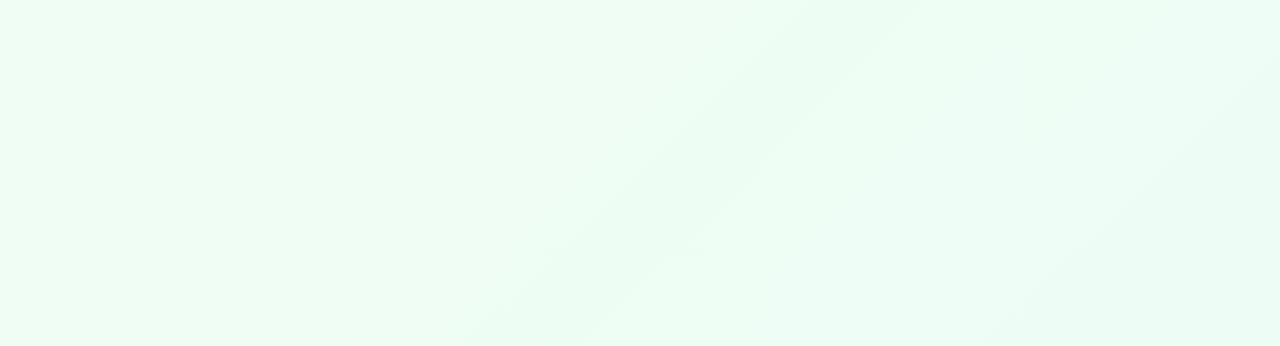
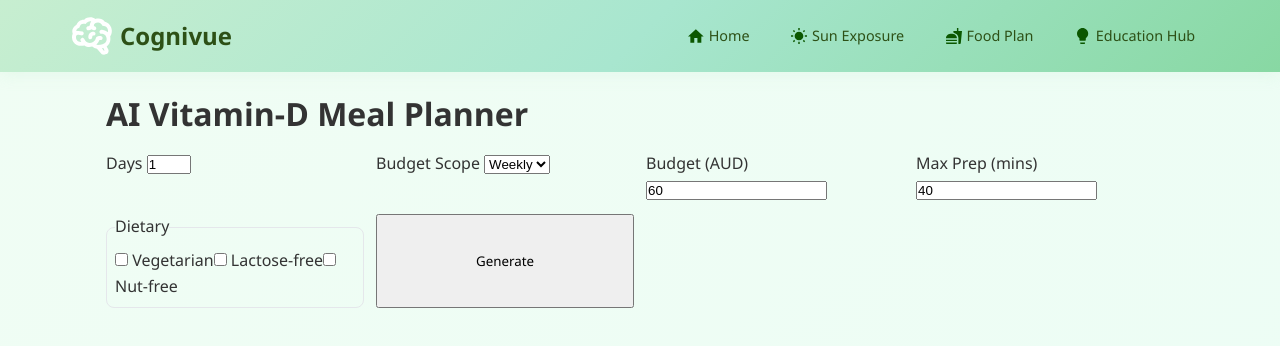
Before and after one commit to para0007-dev/cognivue, a Vue app: page /mealplanner in a window 1280 px wide. Before the commit this address had no page. Shown: the top 346 px of the page. Built offline with nearby package versions, Linux system fonts and the light colour scheme; sample sign-in values are in the browser's storage.

Commit message:
Barebones mealplanner implementation

```diff
--- a/src/router/index.js
+++ b/src/router/index.js
@@ -11,6 +11,7 @@ import VitaminDInadequateView from '@/views/VitaminDInadequateView.vue'
 import HealthImpactView from '@/views/HealthImpactView.vue'
 import Nutrition from '@/views/Nutrition.vue'
 import DataAwareness from '@/views/DataAwareness.vue'
+import MealPlannerView from '../views/MealPlannerView.vue'
 
 const routes = [
   {
@@ -72,7 +73,13 @@ const routes = [
     name: 'DataAwareness',
     component: DataAwareness,
     meta: { requiresAuth: true }
-  }
+  },
+  {
+    path: '/mealplanner',
+    name: 'MealPlanner',
+    component: MealPlannerView,
+    meta: { requiresAuth: true }
+  },
 ]
 
 const router = createRouter({
--- a/src/services/api.js
+++ b/src/services/api.js
@@ -106,6 +106,15 @@ export const insightsAPI = {
   },
 };
 
+export const mealAI = {
+  generate: (payload) =>
+    apiRequest('/mealplanner/api/meal-plan/ai-generate/', {
+      method: 'POST',
+      body: JSON.stringify(payload),
+    }),
+};
+
+
 
 // Export base if needed elsewhere
 export const API_BASE_URL = BASE;
--- /dev/null
+++ b/src/views/MealPlannerView.vue
@@ -0,0 +1,97 @@
+<script setup lang="ts">
+import { ref } from 'vue'
+import Header from '@/components/Header.vue'
+import { mealAI } from '@/services/api.js'
+
+const days = ref(1)
+const budgetScope = ref('weekly')
+const budgetAud = ref(60)
+const maxPrep = ref(40)
+const dietary = ref<string[]>([]) // ['vegetarian','lactose-free','nut-free']
+
+const loading = ref(false)
+const error = ref<string|null>(null)
+const result = ref<any|null>(null)
+
+async function generatePlan(){
+  loading.value = true; error.value = null; result.value = null
+  try {
+    const res = await mealAI.generate({
+      days: days.value,
+      budget_scope: budgetScope.value,
+      budget_aud: budgetAud.value,
+      max_prep_minutes: maxPrep.value,
+      dietary: dietary.value
+    })
+    if (!res.success) throw new Error(res.error || 'Failed')
+    result.value = res
+  } catch (e:any) {
+    error.value = e?.message || 'Failed to generate'
+  } finally { loading.value = false }
+}
+</script>
+
+<template>
+  <Header />
+  <div class="mp container">
+    <h1>AI Vitamin-D Meal Planner</h1>
+
+    <form class="controls" @submit.prevent="generatePlan">
+      <label>Days <input type="number" min="1" max="7" v-model.number="days" /></label>
+      <label>Budget Scope
+        <select v-model="budgetScope">
+          <option value="daily">Daily</option>
+          <option value="weekly">Weekly</option>
+        </select>
+      </label>
+      <label>Budget (AUD) <input type="number" min="0" step="1" v-model.number="budgetAud" /></label>
+      <label>Max Prep (mins) <input type="number" min="5" step="5" v-model.number="maxPrep" /></label>
+      <fieldset>
+        <legend>Dietary</legend>
+        <label><input type="checkbox" value="vegetarian" v-model="dietary" /> Vegetarian</label>
+        <label><input type="checkbox" value="lactose-free" v-model="dietary" /> Lactose-free</label>
+        <label><input type="checkbox" value="nut-free" v-model="dietary" /> Nut-free</label>
+      </fieldset>
+      <button :disabled="loading">{{ loading ? 'Generating…' : 'Generate' }}</button>
+    </form>
+
+    <div v-if="error" class="alert">{{ error }}</div>
+
+    <div v-if="result" class="cards">
+      <div class="summary">
+        <div>Total cost: ${{ Number(result.summary.total_cost_aud).toFixed(2) }}</div>
+        <div>Budget: ${{ Number(result.summary.budget_limit_aud).toFixed(2) }}</div>
+        <div :class="result.summary.within_budget ? 'ok' : 'bad'">
+          {{ result.summary.within_budget ? 'Within budget' : 'Over budget' }}
+        </div>
+      </div>
+
+      <div class="grid">
+        <div v-for="it in result.items" :key="it.name" class="card">
+          <div class="kind">{{ it.kind === 'snack' ? 'Snack' : 'Meal' }}</div>
+          <div class="name">{{ it.name }}</div>
+          <div class="meta">
+            <span>Vit D: {{ it.vitd_mcg }} µg ({{ it.vitd_iu }} IU)</span>
+            <span>Prep: {{ it.prep_minutes }} min</span>
+            <span>Cost: ${{ Number(it.cost_aud).toFixed(2) }}</span>
+          </div>
+          <div class="tags"><span v-for="t in it.tags" :key="t" class="tag">{{ t }}</span></div>
+        </div>
+      </div>
+    </div>
+  </div>
+</template>
+
+<style scoped>
+.container{max-width:1100px;margin:0 auto;padding:16px}
+.controls{display:grid;grid-template-columns:repeat(auto-fit,minmax(220px,1fr));gap:12px;margin:12px 0 16px}
+.controls fieldset{border:1px solid #e5e7eb;border-radius:8px;padding:8px}
+.cards .summary{display:flex;gap:16px;margin:10px 0 16px}
+.ok{color:#16a34a}.bad{color:#b91c1c}
+.grid{display:grid;grid-template-columns:repeat(auto-fit,minmax(260px,1fr));gap:12px}
+.card{border:1px solid #e5e7eb;border-radius:12px;padding:12px;background:#fff}
+.kind{font-weight:700;color:#16a34a}
+.name{font-weight:700;margin:2px 0 6px}
+.meta{display:flex;flex-direction:column;gap:4px;color:#475569}
+.tag{background:#f1f5f9;border-radius:999px;padding:2px 8px;font-size:12px;margin-right:6px}
+</style>
--- a/vite.config.js
+++ b/vite.config.js
@@ -17,7 +17,8 @@ export default defineConfig({
       '^/insights/': { target: 'http://127.0.0.1:8000', changeOrigin: true },
       '^/timer/': { target: 'http://127.0.0.1:8000', changeOrigin: true },
       '^/brain-health-news/': { target: 'http://127.0.0.1:8000', changeOrigin: true },
-      '^/simpleauth/': { target: 'http://127.0.0.1:8000', changeOrigin: true }, // 👈 add this
+      '^/simpleauth/': { target: 'http://127.0.0.1:8000', changeOrigin: true },
+      '^/mealplanner/': { target: 'https://127.0.0.1:8000', changeOrigin: true },
     },
   },
 })
```
Also changed, not shown: 1 other file (tests, documents, lock files or other folders).
